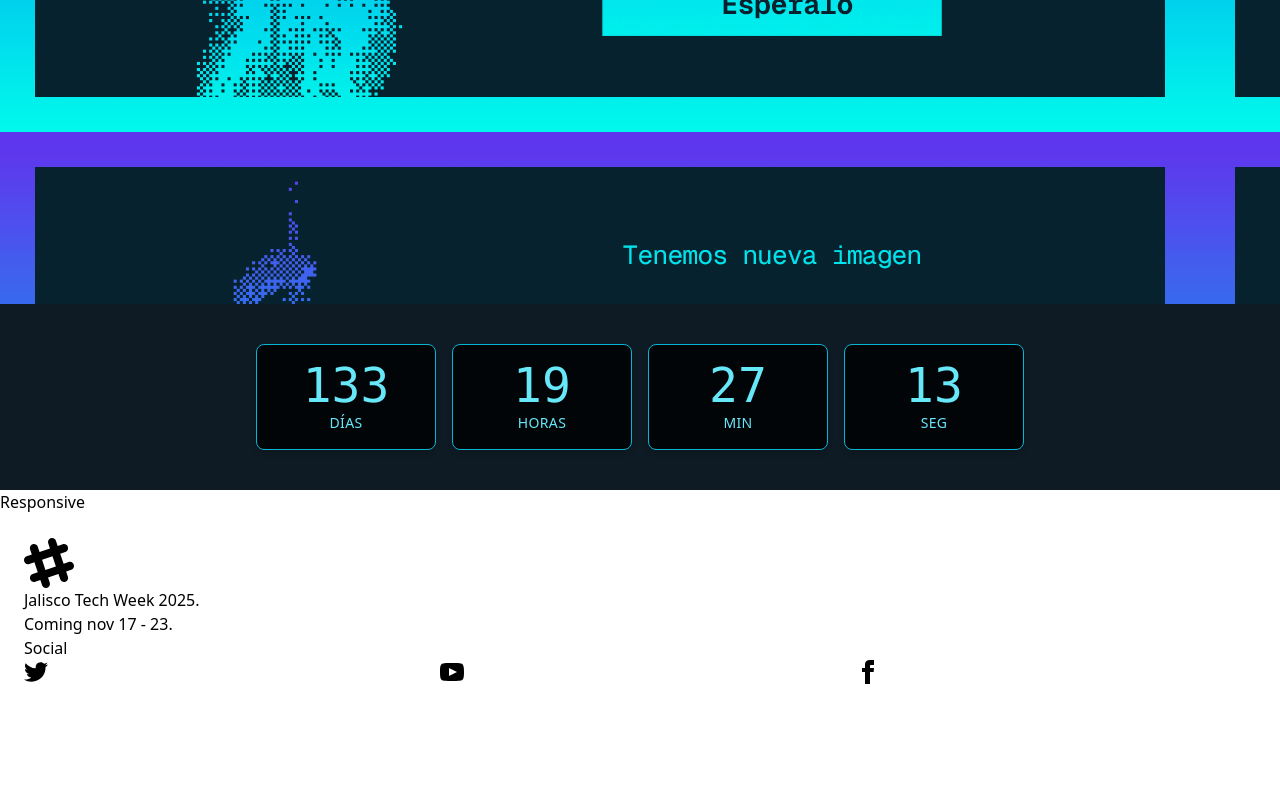
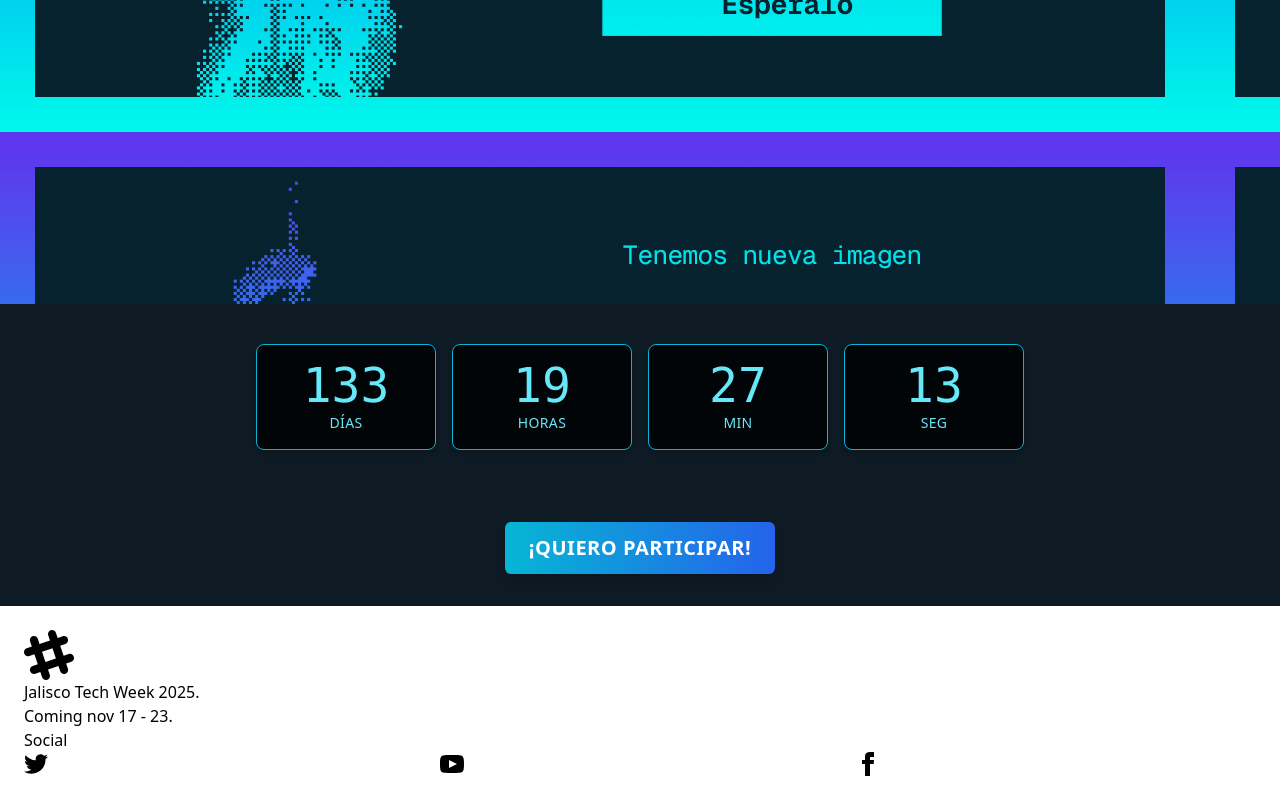
Before and after one commit to juanmcervantes/Jalisco_Tech_Week_Infra, a React (Vite) app: page / in a window 1280 px wide. Shown: the part 524-1324 px from the top of the page. Before the commit the page ends 1232 px from the top, so only its background shows below. Built offline with nearby package versions, Linux system fonts and the light colour scheme.

Commit message:
FormButton styled, positioned and linked to the registration form

```diff
--- a/src/components/FormButton.jsx
+++ b/src/components/FormButton.jsx
@@ -1,14 +1,18 @@
 import * as React from 'react'
 
 function FormButton() {
-
-
-    return (
-        <>
-        <button className="btn btn-xs sm:btn-sm md:btn-md lg:btn-lg xl:btn-xl">Responsive</button>
-        </>
-    )
+  return (
+    <div className="flex justify-center bg-[#0e1a24] py-8">
+      <a
+        href="https://parqueorion.typeform.com/JTW2025"
+        target="_blank"
+        rel="noopener noreferrer"
+        className="bg-gradient-to-r from-cyan-500 to-blue-600 text-white hover:from-cyan-400 hover:to-blue-500 transition-all duration-300 px-6 py-3 rounded-md text-base sm:text-lg md:text-xl font-semibold tracking-wide uppercase shadow-lg"
+      >
+        ¡Quiero Participar!
+      </a>
+    </div>
+  )
 }
 
-
 export default FormButton
```
